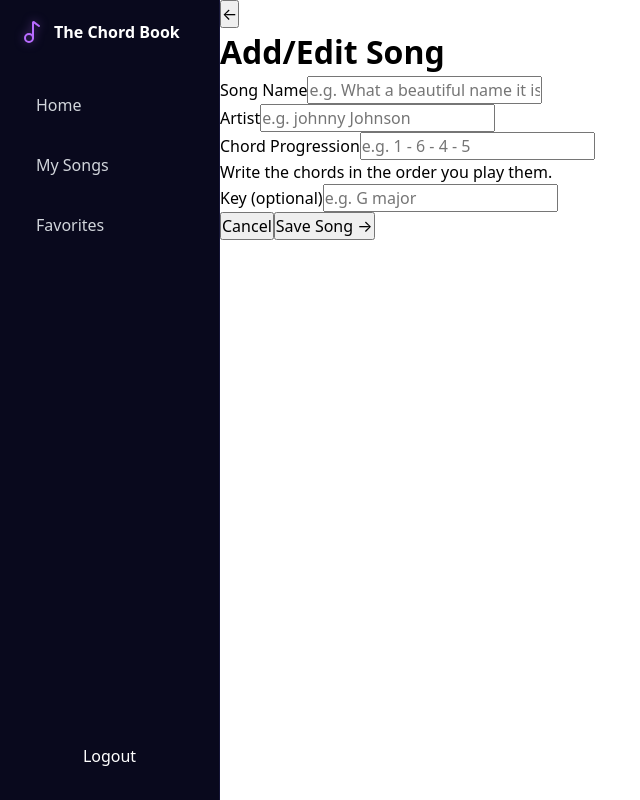
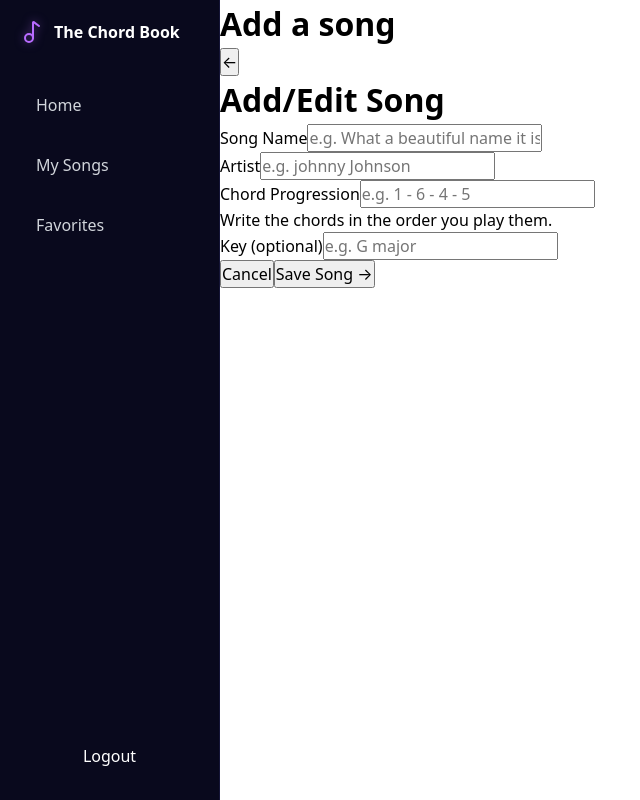
Before and after one commit to mercytv932/Chord_Book, a React (Vite) app in the folder frontend/: page /songs/new in a window 1280 px wide. Shown: the whole page, without its empty margins (0-640 px from the left). Built offline with nearby package versions, Linux system fonts and the light colour scheme.

Commit message:
add a new page for add song

```diff
--- a/frontend/src/App.tsx
+++ b/frontend/src/App.tsx
@@ -7,8 +7,8 @@ import Home from "./pages/Home";
 import MySongs from "./pages/MySongs";
 import SongDetails from "./pages/SongDetails";
 import Favorites from "./pages/Favorites";
-import SongForm from "./components/SongForm";
-import AppLayout from "./components/AppLAyout";
+import AppLayout from "./components/AppLayout";
+import AddSong from "./pages/AddSong";
 
 function App() {
   return (
@@ -19,7 +19,7 @@ function App() {
         <Route path="/signup" element={<SignUp />}></Route>
         <Route element={<AppLayout />}>
           <Route path="/home" element={<Home />}></Route>
-          <Route path="songs/new" element={<SongForm />}></Route>
+          <Route path="songs/new" element={<AddSong />}></Route>
           <Route path="/mysongs" element={<MySongs />}></Route>
           <Route path="/songdetails/:id" element={<SongDetails />}></Route>
           <Route path="/favorites" element={<Favorites />}></Route>
--- /dev/null
+++ b/frontend/src/pages/AddSong.tsx
@@ -0,0 +1,12 @@
+import SongForm from "../components/SongForm";
+
+function AddSong() {
+  return (
+    <div className="add-song">
+      <h1>Add a song</h1>
+      <SongForm />
+    </div>
+  );
+}
+
+export default AddSong;
```
